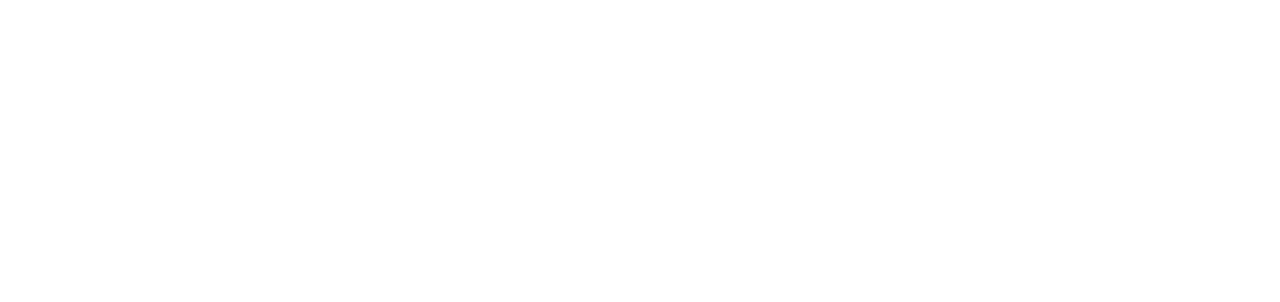
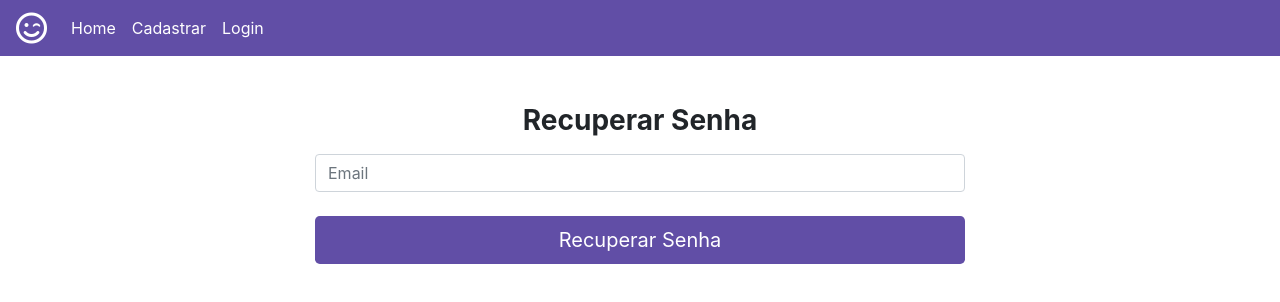
Before and after one commit to chrmartins/reacteventos, a React (Create React App) app: page /usuariorecuperarsenha in a window 1280 px wide. Shown: the top 302 px of the page. Built offline with nearby package versions, Linux system fonts and the light colour scheme.

Commit message:
Iniciando o desenvolvimento da tela cadastro

```diff
--- a/package.json
+++ b/package.json
@@ -6,11 +6,14 @@
     "@testing-library/jest-dom": "^4.2.4",
     "@testing-library/react": "^9.3.2",
     "@testing-library/user-event": "^7.1.2",
+    "eslint": "^6.7.2",
     "firebase": "^7.5.2",
     "react": "^16.12.0",
     "react-dom": "^16.12.0",
+    "react-redux": "^7.1.3",
     "react-router-dom": "^5.1.2",
-    "react-scripts": "3.3.0"
+    "react-scripts": "3.3.0",
+    "redux": "^4.0.4"
   },
   "scripts": {
     "start": "react-scripts start",
--- a/src/App.js
+++ b/src/App.js
@@ -1,18 +1,24 @@
 import React from 'react'
 import { BrowserRouter, Route } from 'react-router-dom'
+import store from '../src/store'
+import { Provider } from 'react-redux'
 
 //views
 import Login from './view/login'
 import NovoUsuario from './view/usuario-novo'
 import Home from './view/home'
+import UsuarioRecuperarSenha from './view/usuario-recuperar-senha'
 
 function App () {
   return (
-    <BrowserRouter>
-      <Route exact path='/' component={Home}/>
-      <Route exact path='/novousuario' component={NovoUsuario}/>
-      <Route exact path='/login' component={Login}/>
-    </BrowserRouter>
+    <Provider store={store}>
+      <BrowserRouter>
+        <Route exact path='/' component={Home}/>
+        <Route exact path='/novousuario' component={NovoUsuario}/>
+        <Route exact path='/login' component={Login}/>
+        <Route exact path='/usuariorecuperarsenha' component={UsuarioRecuperarSenha}/>
+      </BrowserRouter>
+    </Provider>
 
   )
 }
--- a/src/components/navbar/index.js
+++ b/src/components/navbar/index.js
@@ -2,24 +2,50 @@
 import './navbar.css'
 import { Link } from 'react-router-dom'
 
+import { useSelector, useDispatch } from 'react-redux'
+
 function Navbar() {
+
+	const dispatch = useDispatch()
+
 	return (
 		<nav className="navbar navbar-expand-lg">
-			<span className="navbar-brand text-white font-weight-bold">Eventos</span>
+			<i className="far fa-smile-wink text-white fa-2x"></i>
 				<button className="navbar-toggler" type="button" data-toggle="collapse" data-target="#navbarNav" aria-controls="navbarNav" aria-expanded="false" aria-label="Toggle navigation">
-				<i class="fas fa-bars text-white"></i>
+				<i className="fas fa-bars text-white"></i>
 				</button>
 			<div className="collapse navbar-collapse" id="navbarNav">
 				<ul className="navbar-nav">
+
 					<li className="nav-item">
-						<Link className="nav-link" to='/'>Home</Link>
+						<Link className="nav-link ml-3" to='/'>Home</Link>
 					</li>
+
+					{
+						useSelector(state => state.usuarioLogado) > 0 ? //se usuário está logado mostre:
+							<>
+								<li className="nav-item">
+									<Link className="nav-link" to=''>Publicar Evento</Link>
+								</li>
+								<li className="nav-item">
+									<Link className="nav-link" to=''>Meus Eventos</Link>
+								</li>
+								<li className="nav-item">
+									<Link className="nav-link"
+									onClick={()=> dispatch({type: 'LOG_OUT'})}>Sair</Link>
+								</li>
+							</>
+						:
+							<>
 								<li className="nav-item">
 									<Link className="nav-link" to='novousuario'>Cadastrar</Link>
 								</li>
 								<li className="nav-item">
 									<Link className="nav-link" to='login'>Login</Link>
 								</li>
+							</>
+					}
+
 				</ul>
 			</div>
 		</nav>
--- /dev/null
+++ b/src/store/index.js
@@ -0,0 +1,7 @@
+import { createStore } from 'redux'
+import usuarioReducer from './usuarioReducer'
+
+const store = createStore(usuarioReducer)
+
+
+export default store
--- /dev/null
+++ b/src/store/usuarioReducer.js
@@ -0,0 +1,17 @@
+const INITIAL_STATE = {
+	usuarioEmail: '',
+	usuarioLogado: 0,
+}
+
+function usuarioReducer(state = INITIAL_STATE, action){
+	switch(action.type){
+		case 'LOG_IN':
+			return { ...state, usuarioLogado: 1, usuarioEmail: action.usuarioEmail }
+		case 'LOG_OUT':
+			return {...state, usuarioLogado: 0, usuarioEmail: null}
+		default:
+			return state
+	}
+}
+
+export default usuarioReducer
--- a/src/view/home/index.js
+++ b/src/view/home/index.js
@@ -2,14 +2,16 @@
 import './home.css'
 import { Link } from 'react-router-dom'
 import Navbar from '../../components/navbar'
+import { useSelector } from 'react-redux'
 
 
 function Home() {
 	return (
-		<div>
+		<>
 			<Navbar />
-			<h1>Home</h1>
-		</div>
+			<h1>{ useSelector(state => state.usuarioEmail) }</h1>
+			<h1>Logado: { useSelector(state => state.usuarioLogado) }</h1>
+		</>
 	)
 }
 
--- a/src/view/login/index.js
+++ b/src/view/login/index.js
@@ -1,8 +1,11 @@
 import React, { useState } from 'react'
 import './login.css'
-import { Link } from 'react-router-dom'
+import { Link, Redirect } from 'react-router-dom'
+
 import firebase from '../../config/firebase'
 import 'firebase/auth'
+
+import { useSelector, useDispatch } from 'react-redux'
 
 function Login () {
 
@@ -10,25 +13,32 @@
   const [senha, setSenha] = useState()
   const [msgTipo, setMsgtipo] = useState()
 
+  const dispatch = useDispatch()
+
   function logar(){
 
     firebase.auth().signInWithEmailAndPassword(email, senha)
       .then(resultado => {
         setMsgtipo('sucesso')
+        setTimeout(()=>{
+          dispatch({type: 'LOG_IN', usuarioEmail: email})
+        },2000)
       }).catch(erro => {
         setMsgtipo('erro')
       })
 
   }
 
+
   return (
-    <div className='login-content d-flex align-iems-center'>
+    <div className='login-content d-flex align-items-center'>
+
+      {useSelector(state => state.usuarioLogado) > 0 ? <Redirect to='/' /> : null}
 
       <form className='form-signin mx-auto'>
 
         <div className='text-center mb-4'>
-          <img className='mb-4' src='/docs/4.4/assets/brand/bootstrap-solid.svg'
-            alt='' width='72' height='72' />
+          <i class="far fa-smile-wink text-white fa-5x"></i>
           <h1 className='h3 mb-3 font-weight-normal text-white font-weight-bold'>Login</h1>
         </div>
 
@@ -50,7 +60,7 @@
         </div>
 
         <div className='opcoes-login mt-5 text-center'>
-          <a href='#' className='mx-2'>Recuperar Senha</a>
+          <Link to='usuariorecuperarsenha' className='mx-2'>Recuperar Senha</Link>
           <span className='text-white'>&#9733;</span>
           <Link to='novousuario' className='mx-2'>Quero Cadastrar</Link>
         </div>
--- /dev/null
+++ b/src/view/usuario-recuperar-senha/index.js
@@ -0,0 +1,41 @@
+import React, { useState } from 'react'
+import './usuario.recuperar-senha.css'
+import Navbar from '../../components/navbar'
+
+import firebase from '../../config/firebase'
+import 'firebase/auth'
+
+function UsuarioRecuperarSenha(){
+
+		const [email, setEmail] = useState()
+		const [msg, setMsg] = useState()
+
+		function recuperarSenha(){
+			firebase.auth().sendPasswordResetEmail(email).then(resultado => {
+				setMsg('Enviamos un link de redefinição de senha para seu email!')
+			}).catch(erro => {
+				setMsg('Verifique se o email está correto!')
+			})
+		}
+
+	return(
+		<>
+			<Navbar />
+			<div className='form-cadastro'>
+				<form className='text-center form-login mx-auto mt-5'>
+					<h3 className='mb-3 font-weight-bold'>Recuperar Senha</h3>
+					<input onChange={(e)=> setEmail(e.target.value)}
+						type='email' className='form-control my-2' placeholder='Email' />
+
+					<div className='msg my-4 text-center'>
+						<span>{msg}</span>
+					</div>
+					<button onClick={recuperarSenha} type='button'
+						className='btn btn-lg btn-block btn-enviar'>Recuperar Senha</button>
+				</form>
+			</div>
+		</>
+	)
+}
+
+export default UsuarioRecuperarSenha
--- /dev/null
+++ b/src/view/usuario-recuperar-senha/usuario.recuperar-senha.css
@@ -0,0 +1,9 @@
+.btn-enviar{
+	background-color: #614EA6;
+	color: #fff ;
+}
+
+.btn-enviar:hover{
+	background-color: #F21667;
+	color: #fff;
+}
```
Also changed, not shown: src/view/evento-cadastro/evento-cadastro.css (added), src/view/evento-cadastro/index.js (added), 1 other file (tests, documents, lock files or other folders). Lines whose indentation alone changed are shown as unchanged.
